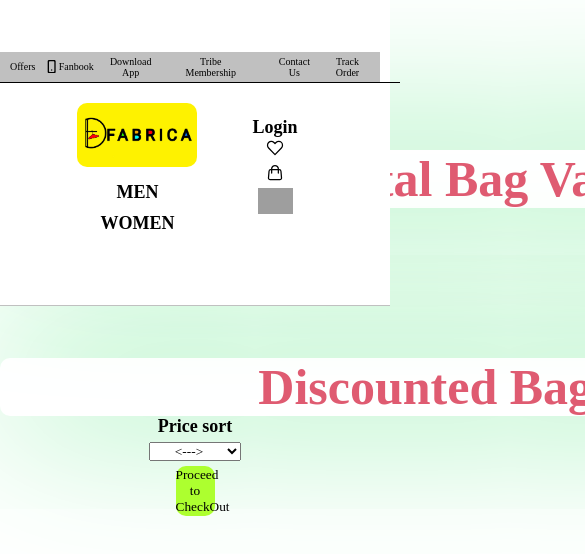
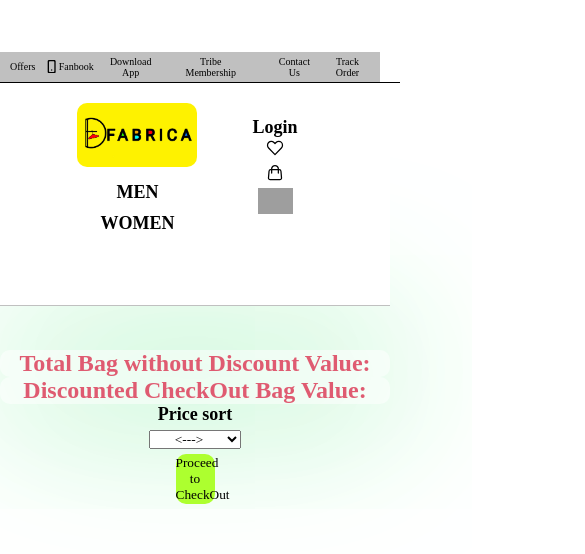
Before and after one commit to RamR3R/Dfabrica-ecommerce-site, a website: page cart.html in a window 390 px wide. Shown: the top 554 px of the page, 585 px wide, since content can reach past the window. Drawn offline with Linux system fonts and the light colour scheme; grey boxes are pictures that could not be loaded.

Commit message:
fixed some bugs in cart page

```diff
--- a/StyleSheets/cart.css
+++ b/StyleSheets/cart.css
@@ -21,9 +21,8 @@ margin: 5px;
 }
 h1{
     margin: auto;
-    margin-top: 150px;
-    width: 1000px;
-  font-size: 50px;
+    /* width: 1000px; */
+  font-size: 40px;
   /* margin: auto; */
   /* border: 5px solid rgb(238, 183, 183); */
   border-radius: 10px;
@@ -37,7 +36,7 @@ h1{
   /* text-decoration: underline; */
 }
 .advertise{
-    width: 200px;
+    width: 10%;
     /* margin: auto; */
 }
 .advertise>img{
@@ -185,6 +184,8 @@ box-shadow: inset 15px 15px 29px #fcff5f,
     margin: auto;
 }
 #cart-filter{
+    width: 100%;
+    margin-top: 150px;
 display: flex;
 flex-direction: column;
 }
@@ -198,9 +199,18 @@ flex-direction: column;
 .parent{
     flex-direction: column;
 }
+#cart-filter{
+    width: 100%;
+    margin-top: 350px;
+display: flex;
+flex-direction: column;
+}
+h1{
+    font-size: 24px;
+}
 }
 .checkout{
-    width: 500px;
+    width: 80%;
     /* border: 1px solid; */
     /* margin: 10px; */
     margin-top: 80px;
--- a/cart.html
+++ b/cart.html
@@ -9,7 +9,7 @@
     <link rel="stylesheet" href="StyleSheets/cart.css">
 </head>
 <body>
-  <nav class="navBar">
+  <nav class="navBar" >
     <div class="top">
         <div class="topNav">
             <div>
@@ -83,8 +83,8 @@
 </div>
     <div id="cart-filter">
         <div>
-            <h1>Total Bag Value: <span id="total"></span> </h1>
-            <h1>Discounted Bag Value: <span id="totalDis"> </span></h1>
+            <h1>Total Bag without Discount Value: <span id="total"></span> </h1>
+            <h1>Discounted CheckOut Bag Value: <span id="totalDis"> </span></h1>
         </div>
         <div>
             <h3>Price sort</h3>
```
